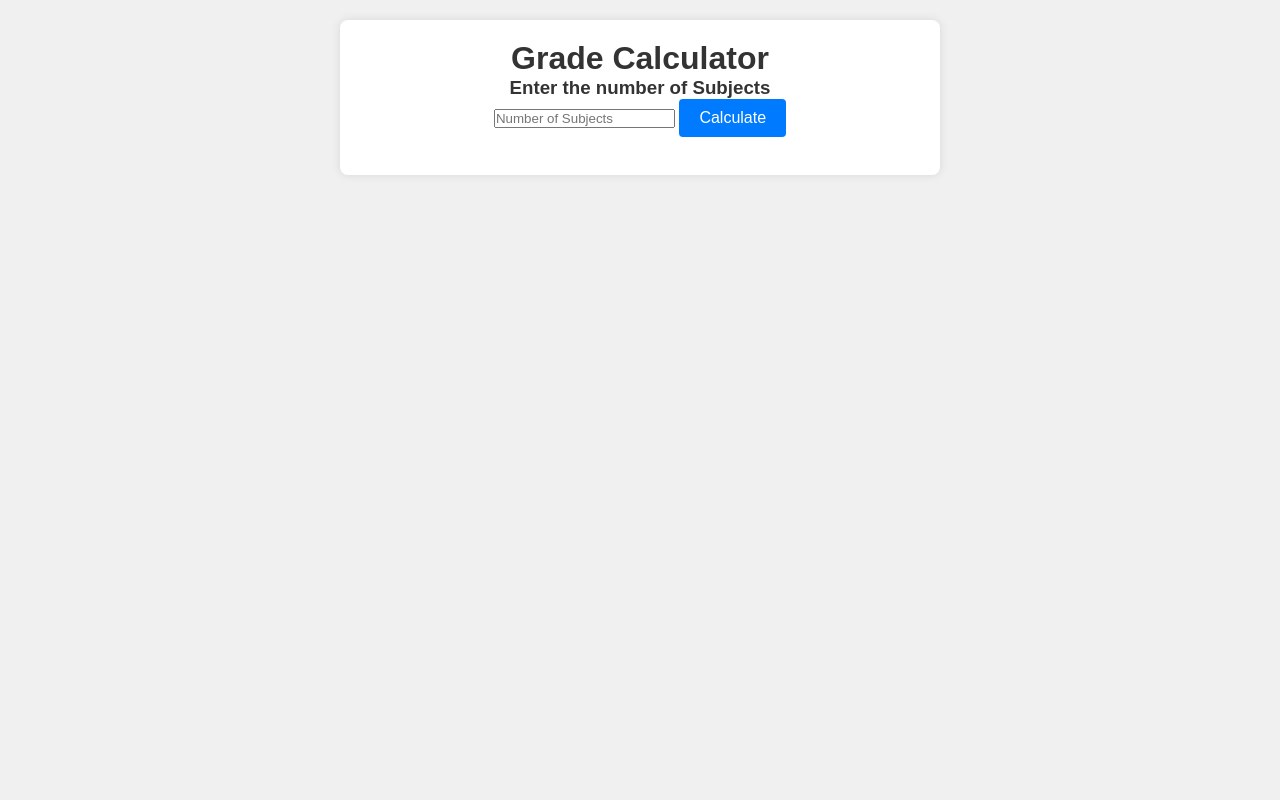
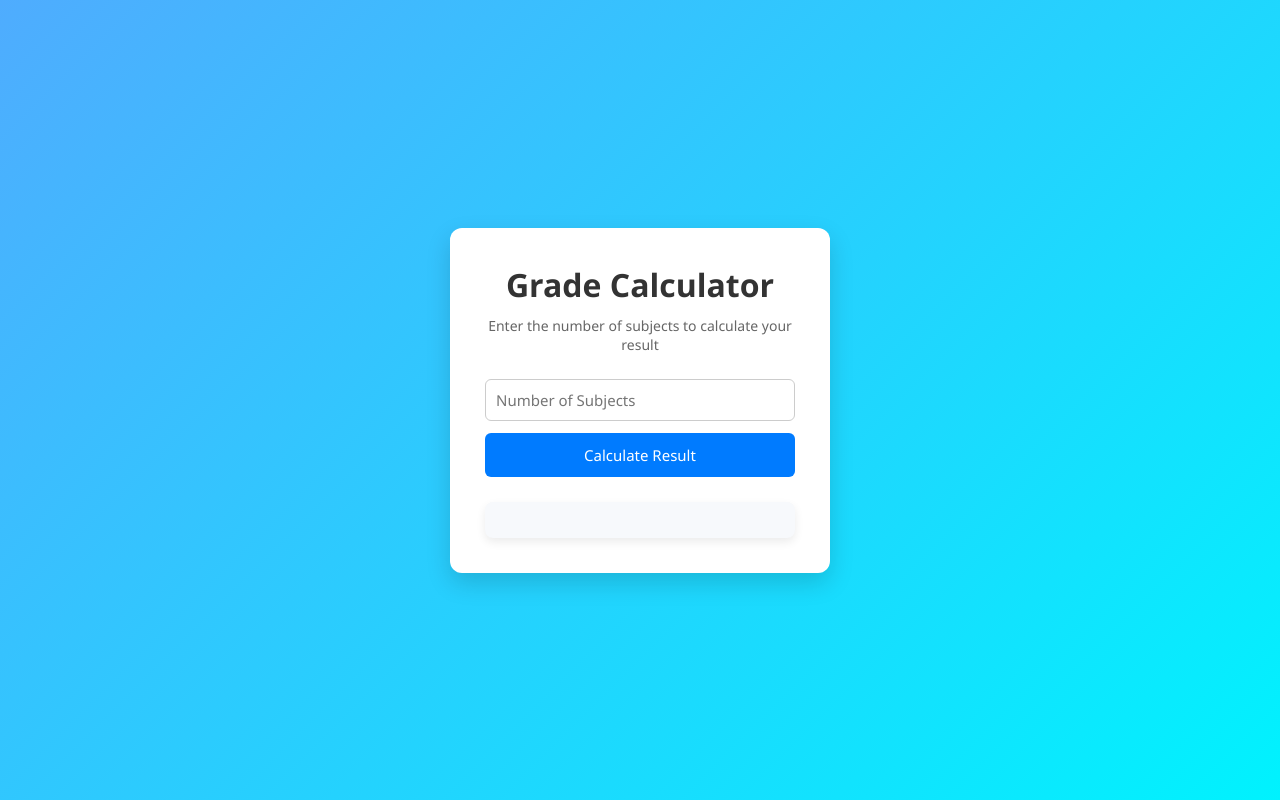
Before and after one commit to Aj-Niy/Cse11_js, a plain HTML site: page Assigment-1&2/index-exp1.html in a window 1280 px wide. Drawn offline with Linux system fonts and the light colour scheme.

Commit message:
Enhanced Grade Calculator as well as DOM Study

```diff
--- a/Assigment-1&2/index-exp1.html
+++ b/Assigment-1&2/index-exp1.html
@@ -2,21 +2,28 @@
 <html lang="en">
 <head>
     <meta charset="UTF-8">
-        <title>DOM Study</title>
-        <link rel="stylesheet" href="./style-exp1.css">
+    <meta name="viewport" content="width=device-width, initial-scale=1.0">
+    <title>Grade Calculator</title>
+    <link rel="stylesheet" href="style-exp1.css">
 </head>
+
 <body>
+
 <div class="container">
+
     <h1>Grade Calculator</h1>
-            <h3>Enter the number of Subjects</h3>
-            <form action="#">
-                <input type="number" id="subjects" placeholder="Number of Subjects" required>
-                <button onclick="calculateResult()">Calculate</button>
-            </form>
-            <br>
-            <div id="result"></div>
+    <p class="subtitle">Enter the number of subjects to calculate your result</p>
+
+    <div class="input-group">
+        <input type="number" id="subjects" placeholder="Number of Subjects" min="1">
+        <button onclick="calculateResult()">Calculate Result</button>
     </div>
 
-        <script src="./script-exp1.js"></script>
+    <div id="result" class="result-card"></div>
+
+</div>
+
+<script src="script-exp1.js"></script>
+
 </body>
 </html>
--- a/Assigment-1&2/script-exp1.js
+++ b/Assigment-1&2/script-exp1.js
@@ -1,31 +1,55 @@
-calculateResult = () => {
-    const n=document.getElementById("subjects").value;
-    let sum=0;
-    let i=0;
-    for(i=0;i<n;i++){
+function calculateResult() {
 
-        let x=parseFloat(prompt("Enter marks for subject "+(i+1)));
-        sum+=x;
+    const n = parseInt(document.getElementById("subjects").value);
+
+    if(!n || n <= 0){
+        alert("Please enter a valid number of subjects");
+        return;
     }
-    let avg=sum/n;
+
+    let sum = 0;
+
+    for(let i = 0; i < n; i++){
+
+        let marks = parseFloat(prompt("Enter marks for subject " + (i+1)));
+
+        if(isNaN(marks)){
+            alert("Invalid marks entered");
+            return;
+        }
+
+        sum += marks;
+    }
+
+    let avg = sum / n;
+
     let grade;
-    if(avg>90){
-        grade="A+";
-    }else if(avg>75){
-        grade="A";
-    }else if(avg>60){
-        grade="B+";
-    }else if(avg>40){
-        grade="B";
-    }else{
-        grade="F";
+
+    if(avg >= 90){
+        grade = "A+";
     }
-    let r;
-    if(avg>40){
-        r="Passed";
-    }else{
-        r="Failed";
+    else if(avg >= 75){
+        grade = "A";
     }
-    let result=document.getElementById("result");
-    result.innerHTML="Total: "+sum+"<br>Average: "+avg.toFixed(2)+"<br>Grade: "+grade+"<br>Result: "+r;
+    else if(avg >= 60){
+        grade = "B+";
+    }
+    else if(avg >= 40){
+        grade = "B";
+    }
+    else{
+        grade = "F";
+    }
+
+    let resultStatus = (avg >= 40) ? "Passed ✅" : "Failed ❌";
+
+    const resultDiv = document.getElementById("result");
+
+    resultDiv.innerHTML = `
+        <h2>Result Summary</h2>
+        <p><strong>Total Marks:</strong> ${sum}</p>
+        <p><strong>Average Marks:</strong> ${avg.toFixed(2)}</p>
+        <p><strong>Grade:</strong> ${grade}</p>
+        <p><strong>Status:</strong> ${resultStatus}</p>
+    `;
 }
--- a/Assigment-1&2/style-exp1.css
+++ b/Assigment-1&2/style-exp1.css
@@ -1,40 +1,82 @@
 *{
-    margin: 0;
-    padding: 0;
-    box-sizing: border-box;
+    margin:0;
+    padding:0;
+    box-sizing:border-box;
+    font-family: "Segoe UI", sans-serif;
 }
+
 body{
-    background-color: #f0f0f0;
-    font-family: Arial, sans-serif;
-    color: #333;
-    display: flex;
-    flex-direction: column;
-    align-items: center;
-    padding: 20px;
+    background: linear-gradient(135deg,#4facfe,#00f2fe);
+    height:100vh;
+    display:flex;
+    justify-content:center;
+    align-items:center;
 }
+
 .container{
-    display: flex;
-    flex-direction: column;
-    align-items: center;
-    background-color: #fff;
-    padding: 20px;
-    border-radius: 8px;
-    box-shadow: 0 0 10px rgba(0,0,0,0.1);
-    width: 80%;
-    max-width: 600px;
+
+    background:white;
+    padding:35px;
+    border-radius:12px;
+    width:380px;
+    text-align:center;
+    box-shadow:0 10px 25px rgba(0,0,0,0.15);
 }
-hr{
-    width: 100%;
-    border: 0;
-    border-top: 1px solid #ccc;
-    margin: 20px 0;
+
+h1{
+    margin-bottom:10px;
+    color:#333;
 }
+
+.subtitle{
+    color:#666;
+    font-size:14px;
+    margin-bottom:25px;
+}
+
+.input-group{
+    display:flex;
+    flex-direction:column;
+    gap:12px;
+}
+
+input{
+    padding:10px;
+    border-radius:6px;
+    border:1px solid #ccc;
+    font-size:15px;
+}
+
 button{
-    padding: 10px 20px;
-    background-color: #007BFF;
-    color: #fff;
-    border: none;
-    border-radius: 4px;
-    cursor: pointer;
-    font-size: 16px;
+    padding:12px;
+    border:none;
+    border-radius:6px;
+    background:#007BFF;
+    color:white;
+    font-size:15px;
+    cursor:pointer;
+    transition:0.25s;
 }
+
+button:hover{
+    background:#0056d2;
+}
+
+.result-card{
+
+    margin-top:25px;
+    background:#f7f9fc;
+    padding:18px;
+    border-radius:8px;
+    text-align:left;
+    box-shadow:0 4px 10px rgba(0,0,0,0.08);
+}
+
+.result-card h2{
+    margin-bottom:10px;
+}
+
+.result-card p{
+    margin:6px 0;
+    font-size:15px;
+}
```
Also changed, not shown: Assigment-1&2/index-exp2.html (+4 -0 lines), DOM2.html (added, +49 -0 lines), DOM2.js (added, +69 -0 lines). Lines whose indentation alone changed are shown as unchanged.
